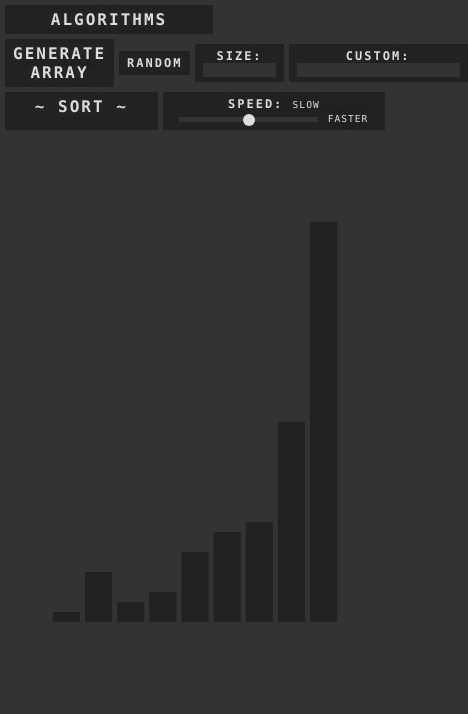
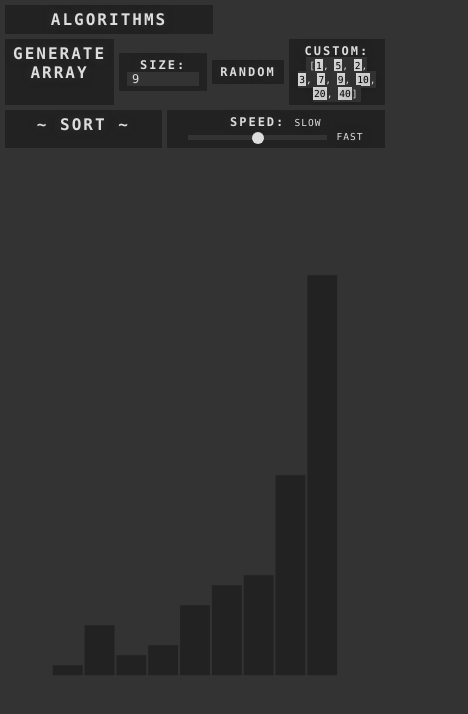
Before and after one commit to yunusemregul/sorting-algorithms-visualizer, a website: page index.html in a window 390 px wide. Shown: the whole page, 468 px wide, since content can reach past the window. Drawn offline with nearby package versions, Linux system fonts and the light colour scheme.

Commit message:
Add random array generation functionality Create editable spans for editing the array elements

```diff
--- a/index.html
+++ b/index.html
@@ -17,19 +17,21 @@
   </div>
 
   <div id="navbar-generateArray">
-    <a href="#" class="button-big">Generate Array</a>
+    <a href="#" id="generateArray" class="button-big">Generate Array</a>
+    <div id="customSize">Size: <input type="number" id="size"></div>
     <a href="#" id="randomArray" class="button-medium">Random</a>
-    <div id="customSize">Size: <input type="number" id="size"></div>
-    <div id="customArray">Custom: <input type="text" id="array"></div>
+    <div id="customArray">Custom:
+      <span class="disabled"></span>
+    </div>
   </div>
 
   <div id="navbar-sort">
-      <a href="#" class="button-big">~ Sort ~</a>
+      <a href="#" id="sort" class="button-big">~ Sort ~</a>
       <div id="customSpeed">
         Speed:
         <span class="small">Slow</span>
         <input type="range" min="0" max="10" value="5" class="slider" id="speed">
-        <span class="small">Faster</span>
+        <span class="small">Fast</span>
       </div>
   </div>
 
--- a/index.js
+++ b/index.js
@@ -1,70 +1,86 @@
-/*$('div[id^="nav"]').children('.button-big').click(function(){
-  if($(this).attr('clicked')=='1')
-  {
-    $(this).parent().children(':not(:first)').fadeOut(200);
-    $(this).attr('clicked', '0')
-  }
-  else {
-    $(this).parent().children(':not(:first)').fadeIn(200);
-    $(this).attr('clicked', '1');
-  }
-})*/
-
-var wd;
+var rectW;
 
 var svg = d3.select('svg');
+
 var array = [1,5,2,3,7,9,10,20,40];
-var itemcount = array.length
+$('#customSize').children('input').val(array.length);
+
+var rectCount = array.length
 var gap = 5;
 updateWidth();
-var totalwd = itemcount*wd+((itemcount-1)*gap);
-var totaltl;
+var totalW = rectCount*rectW+((rectCount-1)*gap);
+var totalT;
 var tl = 10;
-var x = window.innerWidth/2-totalwd/2;
-var y = window.innerHeight/2+(Math.max.apply(null,array)*10)/2;
+var x = window.innerWidth/2-totalW/2;
+var y = window.innerHeight/1.25;
 
 function updateWidth()
 {
-  wd = (window.innerWidth*(200/1920))*(7/itemcount)-((itemcount-1)*gap)/itemcount; // scale box width based on itemcount and screen width
-  wd = Math.max(1,wd); // limit width to be minimum 1
+  rectCount = array.length;
+  gap = 2;
+  rectW = (window.innerWidth*(200/1920))*(7/rectCount)-((rectCount-1)*gap)/rectCount; // scale box width based on rectCount and screen width
+  rectW = Math.max(2,rectW); // limit width to be minimum 1
+
+  totalW = rectCount*rectW+((rectCount-1)*gap);
+  x = window.innerWidth/2-totalW/2;
+}
+
+function updateCustomArrayInput()
+{
+  var text = '['+array.join(', ')+']';
+  const regex = /\d+/gm;
+  text = text.replace(regex,'<span class="input" contenteditable="true">$&</span>');
+  $('#customArray').children('span.disabled').html(text);
+}
+
+function updateArrayWithCustomInput()
+{
+  var text = $('#customArray').children('span.disabled').html();
+  const regex = /\D+/gm;
+  text = text.replace(regex,' ')
+    .split(' ')
+    .map(function(x){
+      return parseInt(x,10);
+    })
+    .filter(function(val){
+      return !Number.isNaN(val);
+    });
+  array = text;
+  $('#size').val(array.length);
+  updateChart();
 }
 
 function updateChart()
 {
-  itemcount = array.length;
-  $('#customArray').children('input').val('['+array.join(', ')+']');
-  $('#customArray').children('input').css('width',$('#customArray').children('input').val().length+1+'ch');
   updateWidth();
+  updateCustomArrayInput();
   var barChart = svg.selectAll('rect').data(array);
   barChart.exit().remove();
   barChart.enter()
     .append('rect')
     .attr('style','fill:#222;')
-    .attr('width',wd)
+    .attr('width',rectW)
     .attr('height',function(d){
       return d*tl;
     })
     .attr('transform',function(d,i){
-      var translate = [x+(wd+gap)*i,y-d*tl];
+      var translate = [x+(rectW+gap)*i,y-d*tl];
       return 'translate('+translate+')';
     });
   barChart.transition()
     .duration(500)
-    .attr('width',wd)
+    .attr('width',rectW)
     .attr('height',function(d){
       return d*tl;
     })
     .attr('transform',function(d,i){
-      var translate = [x+(wd+gap)*i,y-d*tl];
+      var translate = [x+(rectW+gap)*i,y-d*tl];
       return 'translate('+translate+')';
     });
 }
 
-$('#customArray').children('input').keypress(function() {
-  $(this).css('width',$(this).val().length+3+'ch');
-});
-
-$('#randomArray').click(function(){
+function fillChartWithRandomArray()
+{
     array = [];
     var current = 0;
     while(current<$('#size').val())
@@ -73,7 +89,16 @@ $('#randomArray').click(function(){
       current++;
     }
     updateChart();
-})
+}
+$('#randomArray').click(fillChartWithRandomArray);
+$('#generateArray').click(fillChartWithRandomArray);
+
+$(document).on('focusout', '.input', function(){
+  updateArrayWithCustomInput();
+});
+$(document).on('keypress', '.input', function(e){
+    return (e.which != 13) && (e.keyCode >= 48 && e.keyCode <= 57);
+});
 
 $("#rect").mouseenter(function() {
   $(this).css("fill", "teal")
@@ -81,16 +106,4 @@ $("#rect").mouseenter(function() {
   $(this).css("fill","transparent")
 })
 
-var barChart = svg.selectAll('rect')
-  .data(array)
-  .enter()
-  .append('rect')
-  .attr('style','fill:#222;')
-  .attr('width',wd)
-  .attr('height',function(d){
-    return d*tl;
-  })
-  .attr('transform',function(d,i){
-    var translate = [x+(wd+gap)*i,y-d*tl];
-    return 'translate('+translate+')';
-  })
+updateChart();
```
Lines whose indentation alone changed are shown as unchanged.
